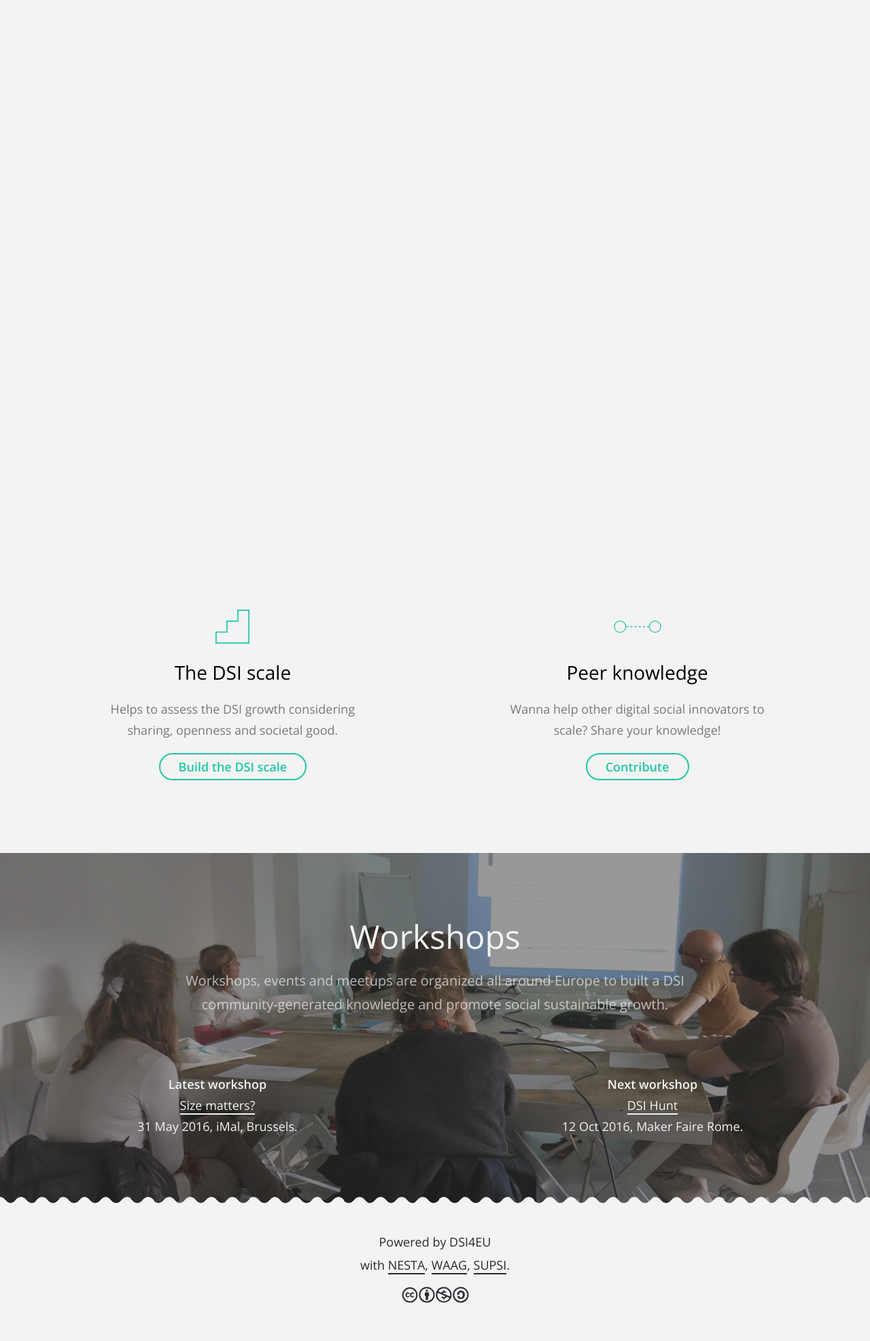
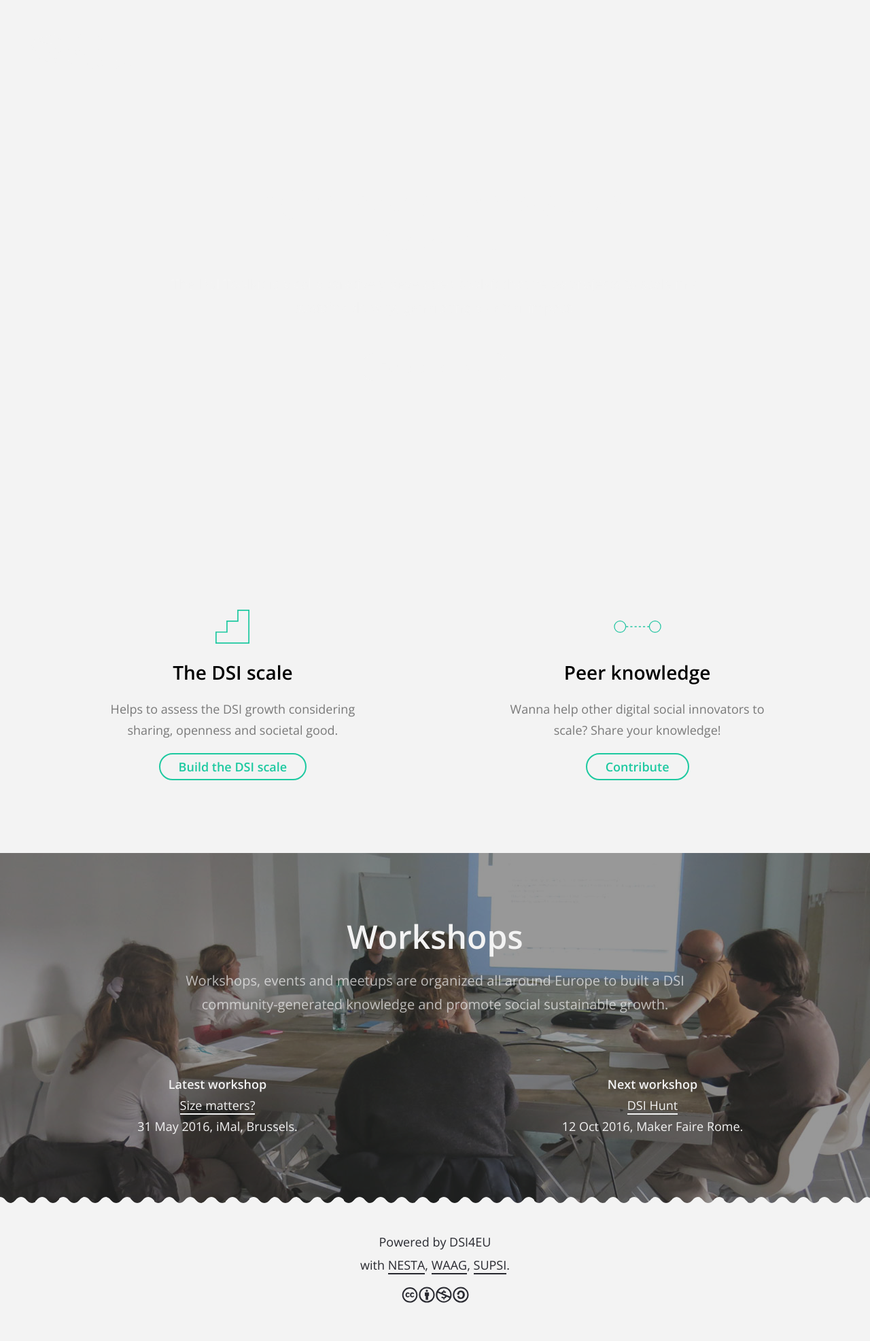
Before and after one commit to DSI4EU/toolkit, a Jekyll site: the page built from index.md, in a window 1280 px wide. Shown: the whole page at 68% size. Built offline with Jekyll 4.4.1, drawn with Linux system fonts in a browser that asks for light colours; nearby versions of some CDN libraries.

Commit message:
bold test

```diff
--- a/_config.yml
+++ b/_config.yml
@@ -6,8 +6,8 @@
   line in _config.yml. It will appear in your document head meta (for
   Google search results) and in your feed.xml site description.
 permalink: /:title/
-#baseurl: "/toolkit" # the subpath of your site, e.g. /blog
-#url: "https://dsi4eu.github.io/" # the base hostname & protocol for your site
+baseurl: "/toolkit" # the subpath of your site, e.g. /blog
+url: "https://dsi4eu.github.io/" # the base hostname & protocol for your site
 # twitter_username: jekyllrb
 # github_username:  jekyll
 #
--- a/_includes/head.html
+++ b/_includes/head.html
@@ -6,7 +6,7 @@
   <title>{% if page.title %}{{ page.title | escape }}{% else %}{{ site.title | escape }}{% endif %}</title>
   <meta name="description" content="{% if page.excerpt %}{{ page.excerpt | strip_html | strip_newlines | truncate: 160 }}{% else %}{{ site.description }}{% endif %}">
 
-  <link href='https://fonts.googleapis.com/css?family=Open+Sans:300,600' rel='stylesheet' type='text/css'>
+  <link href='https://fonts.googleapis.com/css?family=Open+Sans:400,600' rel='stylesheet' type='text/css'>
   <link rel="stylesheet" href="{{ "/css/main.css" | prepend: site.baseurl }}">
   <link rel="canonical" href="{{ page.url | replace:'index.html','' | prepend: site.baseurl | prepend: site.url }}">
 </head>
--- a/_sass/_base.sass
+++ b/_sass/_base.sass
@@ -13,12 +13,12 @@
 
 h1
   font-family: $open-sans
-  font-weight: $regular-weight
+  font-weight: $bold-weight
 
 h2
   font-size: $h2-size
   font-family: $open-sans
-  font-weight: $regular-weight
+  font-weight: $bold-weight
   line-height: 31px
 
 p
--- a/css/main.scss
+++ b/css/main.scss
@@ -11,7 +11,7 @@
 
 //fonts
 $open-sans: 'Open Sans', sans-serif;
-$regular-weight: 300;
+$regular-weight: 400;
 $bold-weight: 600;
 
 // sizes
```
Also changed, not shown: 8 other files.
